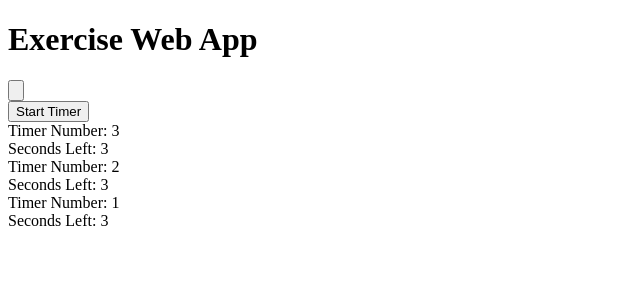
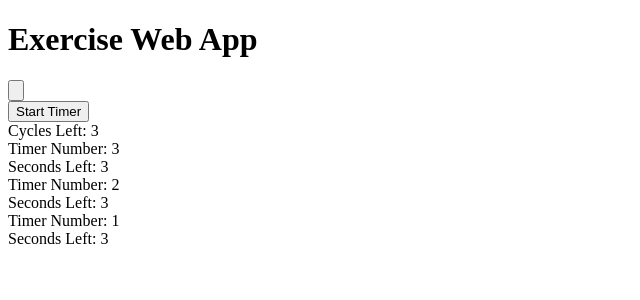
Before and after one commit to evan-walter/exercise-web-app, a Next.js app: page / in a window 1280 px wide. Shown: the top 300 px of the page, without its empty margins (0-640 px from the left). Built offline with nearby package versions, Linux system fonts and the light colour scheme.

Commit message:
Add cycles feature

```diff
--- a/components/Workout.tsx
+++ b/components/Workout.tsx
@@ -1,12 +1,13 @@
 import { useState, useRef, useEffect } from 'react'
 
 const initialSecondsLeft = 3
-const initialMinutesLeft = 1
 const initialTimerNumber = 3
+const initialCyclesLeft = 3
 
 export default function Workout() {
   const [secondsLeft, setSecondsLeft] = useState(initialSecondsLeft)
   const [timerNumber, setTimerNumber] = useState(initialTimerNumber)
+  const [cyclesLeft, setCyclesLeft] = useState(initialCyclesLeft)
 
   let timer = useRef<any>(0)
 
@@ -16,20 +17,21 @@ export default function Workout() {
     }, 1000)
   }
 
-  function displayedSecondsLeft() {}
-
   useEffect(() => {
-    console.log(timer.current)
     if (secondsLeft === 0) {
       setSecondsLeft(initialSecondsLeft)
       setTimerNumber((s) => s - 1)
     }
     if (timerNumber === 0) {
+      setTimerNumber(initialTimerNumber)
+      setCyclesLeft((s) => s - 1)
+    }
+    if (cyclesLeft === 0) {
       clearInterval(timer.current)
       timer.current = 0
-      setTimerNumber(initialTimerNumber)
+      setCyclesLeft(initialCyclesLeft)
     }
-  }, [secondsLeft, timerNumber])
+  }, [secondsLeft, timerNumber, cyclesLeft])
 
   return (
     <>
@@ -37,6 +39,7 @@ export default function Workout() {
         <div>
           <button onClick={handleStartTimer}>Start Timer</button>
         </div>
+        <div>Cycles Left: {cyclesLeft}</div>
         <div
           className={`${
             timerNumber === 3 ? 'border-amber-600' : 'border-slate-600'
```
